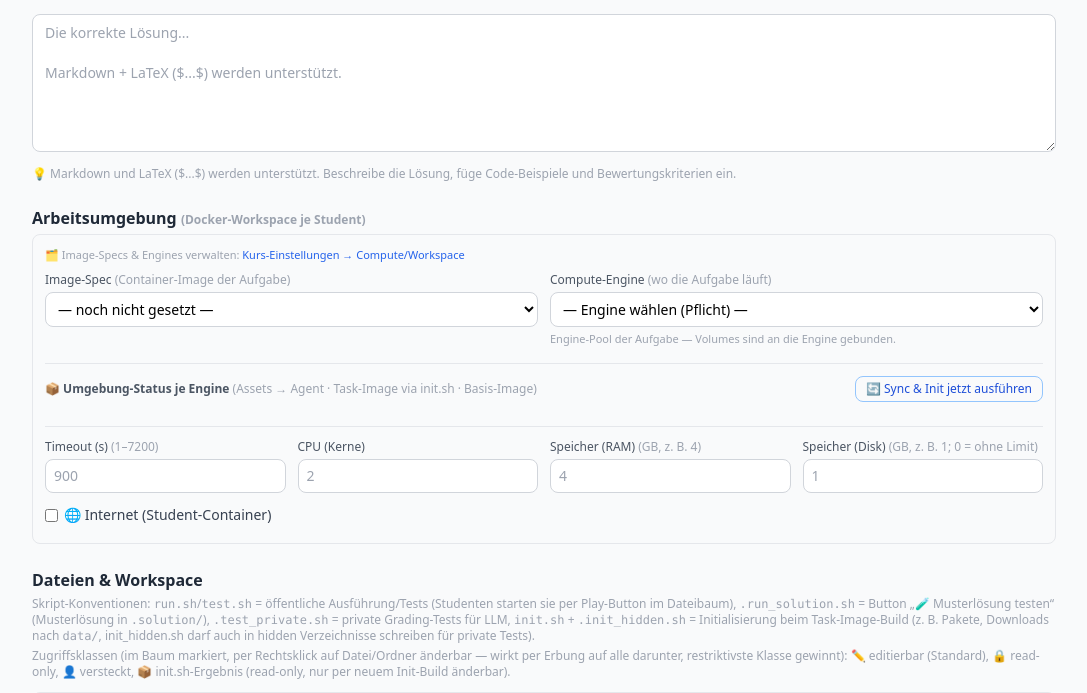
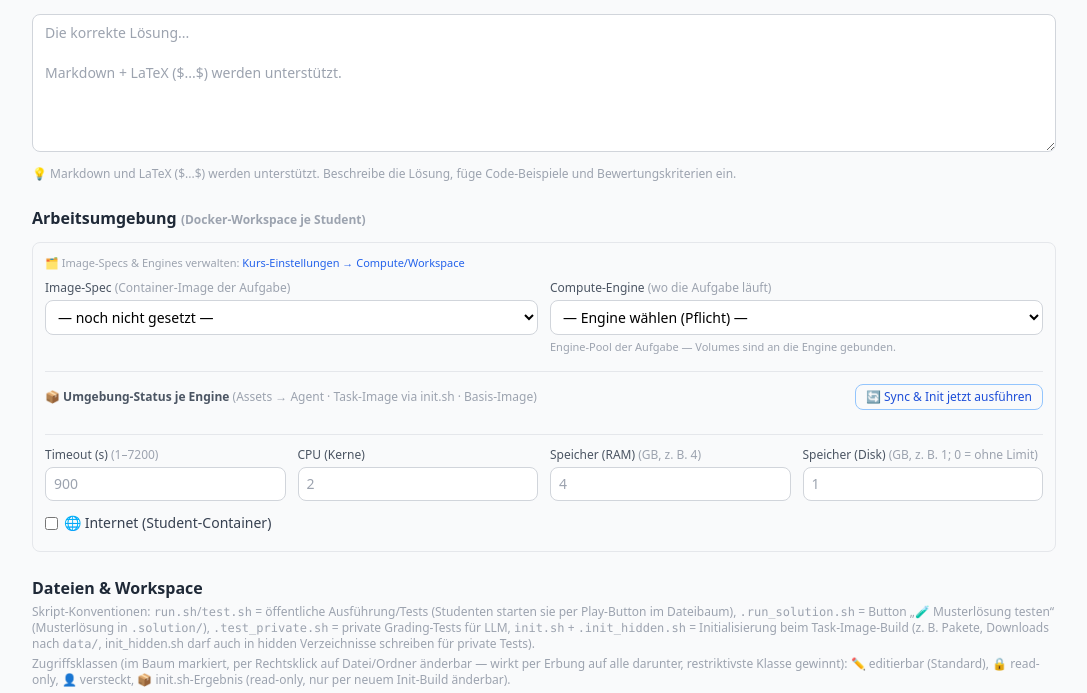
Before and after one commit to wandeln/TutorAI, a FastAPI app: template templates/tutor/task_detail_workspace.html in a window 1280 px wide. Shown: the part 1060-1753 px from the top of the page, without its empty margins (96-1183 px from the left). Run offline with FastAPI, Linux system fonts and the light colour scheme; the template is opened without the code that fills it, so the values that code supplies are empty; some libraries are stand-ins or nearby versions.

Commit message:
Add top margin to Image-Spec card

```diff
--- a/templates/tutor/task_detail_workspace.html
+++ b/templates/tutor/task_detail_workspace.html
@@ -20,7 +20,7 @@
 
 
     <!-- Image-Spec & Compute-Engine (s. plan-compute-engines-images.md) -->
-    <div class="border border-gray-200 rounded-lg p-3 mb-3">
+    <div class="border border-gray-200 rounded-lg p-3 mb-3 mt-3">
         <p class="text-[11px] text-gray-400 mb-2">
             🗂️ Image-Specs &amp; Engines verwalten:
             <a href="/courses/{{ course.id }}/settings#compute" class="text-blue-600 hover:text-blue-800 hover:underline">Kurs-Einstellungen → Compute/Workspace</a>
```
